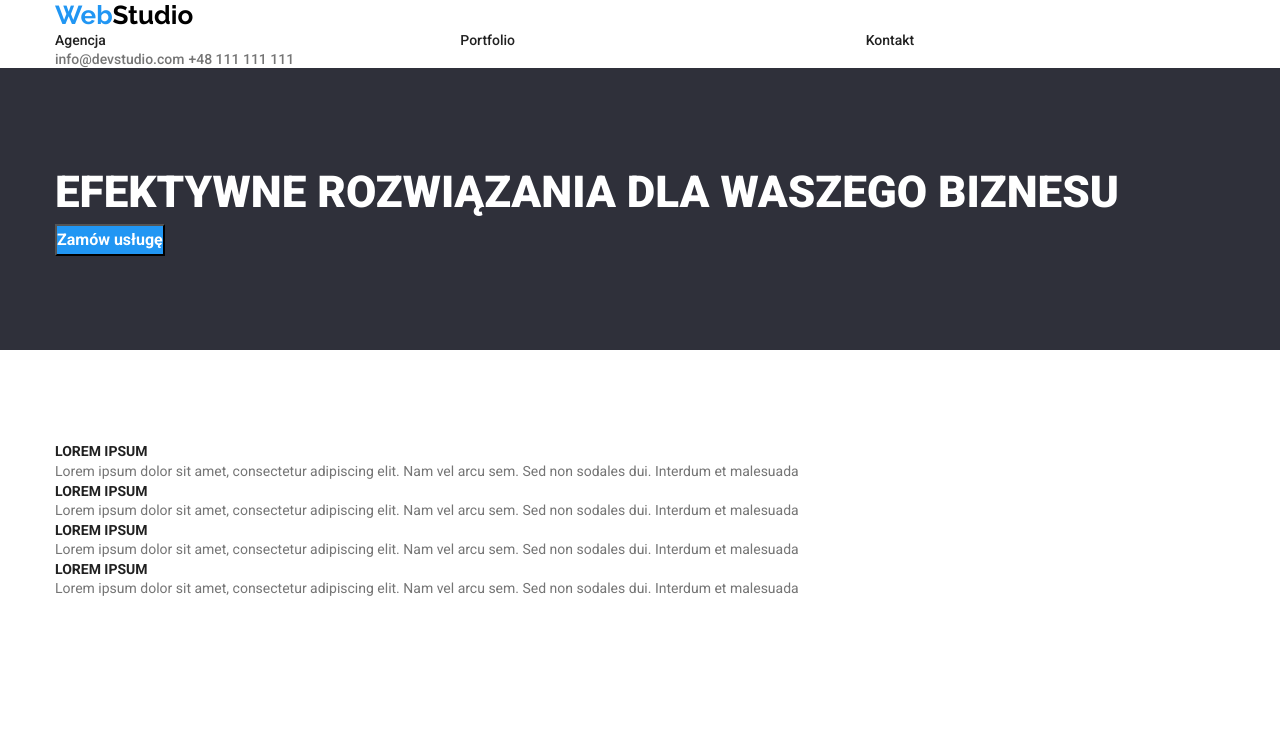
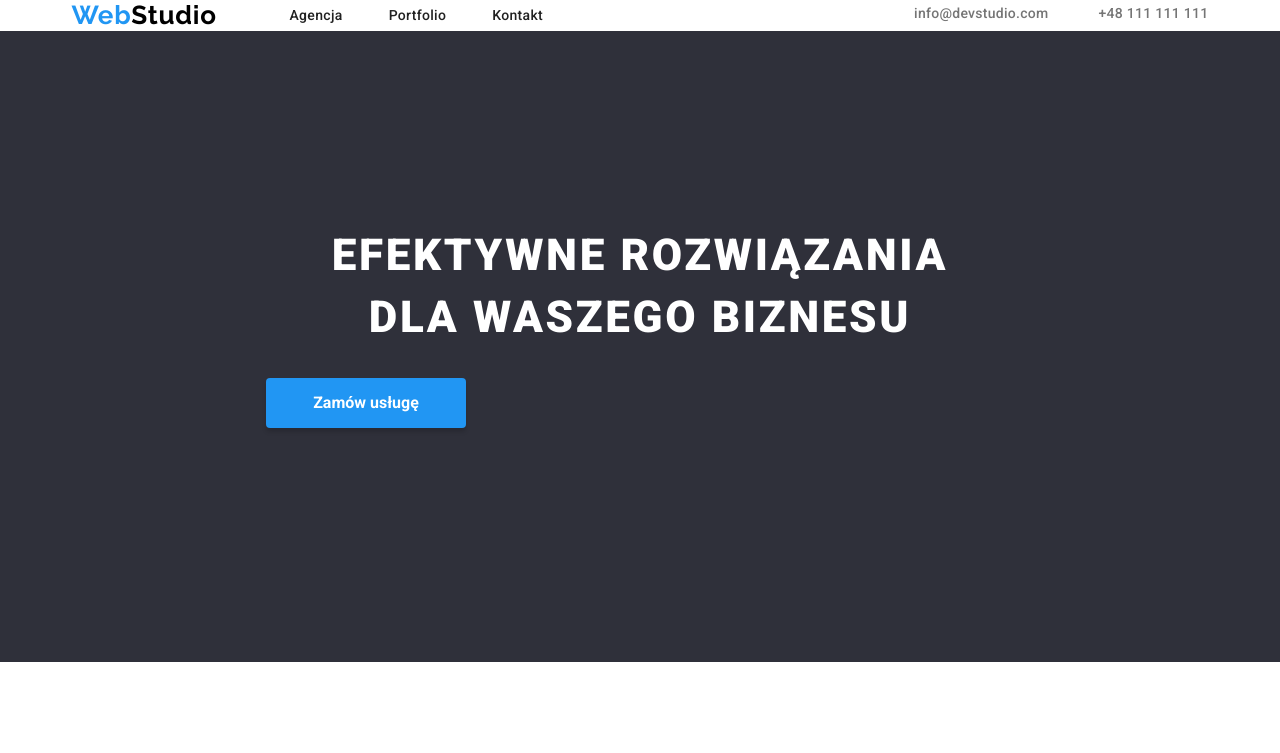
Before and after one commit to TobeGness/goit-markup-hw-03, a plain HTML site: page index.html in a window 1280 px wide. Shown: the top 753 px of the page. Drawn offline with nearby package versions, Linux system fonts and the light colour scheme.

Commit message:
header finished, first background and title finished

```diff
--- a/css/styles.css
+++ b/css/styles.css
@@ -1,6 +1,6 @@
 * {
-  padding: 0;
-  margin: 0;
+  padding: 0 auto;
+  margin: 0 auto;
 }
 
 body {
@@ -38,6 +38,10 @@ address {
   background: var(--color-background);
 }
 
+.background-titular-sizing {
+  padding: 100px 226px 140px 226px;
+}
+
 .background-team {
   background: var(--color-fields);
 }
@@ -69,21 +73,44 @@ address {
   font-weight: 700;
   font-size: 16px;
   line-height: 1.8;
+  box-shadow: 0px 4px 4px rgba(0, 0, 0, 0.15);
+  border: 0px;
+  border-radius: 4px;
+  width: 200px;
+  height: 50px;
+  margin-top: 30px;
 }
 
 .grid-header {
+  display: flex;
+  justify-content: center;
+  flex-wrap: wrap;
+  align-items: center;
+  justify-content: space-between;
 }
 
-.grid-navigation {
+.grid-navigation-contact {
+  display: flex;
+  justify-content: center;
+  flex-wrap: wrap;
+  justify-content: space-between;
+  column-gap: 371px;
+}
+
+.grid-header-contact {
+  display: flex;
+  justify-content: center;
+  flex-wrap: wrap;
+  justify-content: space-between;
+}
+
+.grid-header-navigation {
+  letter-spacing: 0.02em;
   display: flex;
   flex-basis: 254px;
   justify-content: center;
   flex-wrap: wrap;
   gap: 46px;
-}
-
-.grid-navigation-item {
-  flex-basis: calc((100% - 92px) / 3);
 }
 
 .heading-companies {
@@ -104,12 +131,23 @@ address {
   line-height: 1.2;
 }
 
-.link-contact {
+.link-contact-email {
+  letter-spacing: 0.02em;
   color: var(--color-text);
   text-decoration: none;
   font-weight: 500;
   font-size: 14px;
   line-height: 1.1;
+}
+
+.link-contact-phone {
+  letter-spacing: 0.02em;
+  color: var(--color-text);
+  text-decoration: none;
+  font-weight: 500;
+  font-size: 14px;
+  line-height: 1.1;
+  margin-left: 50px;
 }
 
 .link-contact:hover {
@@ -159,6 +197,7 @@ address {
   text-decoration: none;
   width: 145px;
   height: 31px;
+  letter-spacing: 0.03em;
 }
 
 .list-style-none {
@@ -182,6 +221,9 @@ address {
   font-weight: 900;
   font-size: 44px;
   line-height: 1.4;
+  max-width: 696px;
+  letter-spacing: 0.06em;
+  text-align: center;
 }
 
 .title-names {
--- a/index.html
+++ b/index.html
@@ -22,35 +22,39 @@
   </head>
   <body>
     <header>
-      <div class="container">
+      <div class="container grid-header">
         <a href="index.html" class="logo-webstudio"
           ><span>Web</span><span class="logo-highlight-primary">Studio</span></a
         >
+        <div class="grid-navigation-contact">
           <nav>
-          <ul class="grid-navigation list-style-none">
-            <li class="grid-navigation-item">
+            <ul class="grid-header-navigation list-style-none">
+              <li>
                 <a href="index.html" class="link-navigation">Agencja</a>
               </li>
-            <li class="grid-navigation-item">
+              <li>
                 <a href="portfolio.html" class="link-navigation">Portfolio</a>
               </li>
-            <li class="grid-navigation-item">
-              <a href="#" class="link-navigation">Kontakt</a>
+              <li>
+                <a href="#address-anchor" class="link-navigation">Kontakt</a>
               </li>
             </ul>
           </nav>
-        <div>
-          <a href="mailto:info@devstudio.com" class="link-contact"
+          <div class="grid-header-contact">
+            <a href="mailto:info@devstudio.com" class="link-contact-email"
               >info@devstudio.com</a
             >
-          <a href="tel:+48111111111" class="link-contact">+48 111 111 111</a>
+            <a href="tel:+48111111111" class="link-contact-phone"
+              >+48 111 111 111</a
+            >
+          </div>
         </div>
       </div>
     </header>
 
     <main>
-      <section class="background-titular section">
-        <div class="container">
+      <section class="section background-titular">
+        <div class="container background-titular-sizing">
           <h1 class="title-website">
             EFEKTYWNE ROZWIĄZANIA DLA WASZEGO BIZNESU
           </h1>
@@ -185,7 +189,7 @@
           ><span>Web</span
           ><span class="logo-highlight-secondary">Studio</span></a
         >
-        <address>
+        <address id="address-anchor">
           <a
             href="https://goo.gl/maps/fKHd9tgFYgY7uJZK6"
             target="_blank"
```
Also changed, not shown: portfolio.html (+9 -5 lines). Lines whose indentation alone changed are shown as unchanged.
